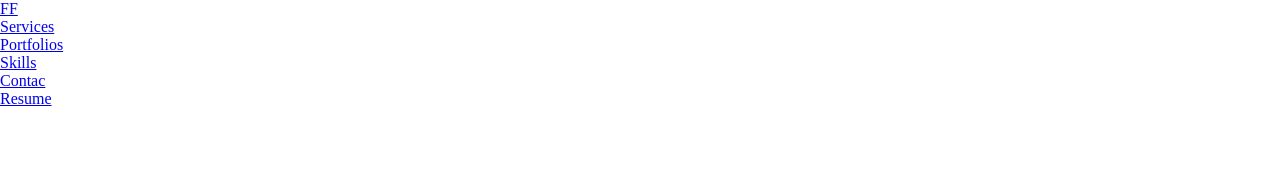
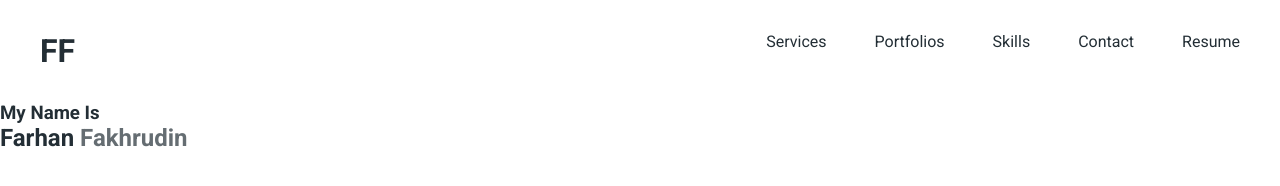
Before and after one commit to farhanfar24/farhanfakhrudin, a plain HTML site: page index.html in a window 1280 px wide. Drawn offline with Linux system fonts and the light colour scheme.

Commit message:
header hero

```diff
--- a/index.html
+++ b/index.html
@@ -13,7 +13,7 @@
 
     <!-- header -->
     <header>
-        <div class="class-container">
+        <div class="main-container">
             <div class="nav">
                 <div class="logo">
                     <a href="#">FF</a>
@@ -24,7 +24,7 @@
                         <li><a href="#services">Services</a></li>
                         <li><a href="#portfolio">Portfolios</a></li>
                         <li><a href="#skill">Skills</a></li>
-                        <li><a href="#contact">Contac</a></li>
+                        <li><a href="#contact">Contact</a></li>
                         <li><a href="resume.pdf" target="_blank">Resume</a></li>
                     </ul>
                 </nav>
@@ -38,6 +38,20 @@
                 <!-- burger -->
             </div>
         </div>
+
+        <!-- hero -->
+         <section id="hero">
+            <div class="hero-left">
+
+            </div>
+            <div class="hero-right">
+                <h3 class="pre-title">My Name Is</h3>
+                <h1 class="hero-name">Farhan <span>Fakhrudin</span></h1>
+                <p>
+
+                </p>
+            </div>
+         </section>
     </header>
     <!-- end of header -->
 
--- a/style/style.css
+++ b/style/style.css
@@ -1,5 +1,115 @@
+@import url("https://fonts.googleapis.com/css2?family=Roboto:wght@300;400;500;700;900&display=swap");
+
+:root {
+  --primaryTextColor: #232e35; /* Untuk title atau judul */
+  --secondaryTextColor: #656d72; /* Untuk text biasa seperti paragraph contohnya */
+
+  --borderColor: #f1f1f1;
+  --lineColor: #d9d9d9; /* untuk line di pre-title */
+
+  --primaryBackgroundColor: #fff;
+  --secondaryBackgroundColor: #fbfbfb;
+  --thirdBackgroundColor: #f5f3fe;
+
+  --primaryIconColor: #7e74f1;
+  --primaryIconColorHover: #5d51e8;
+
+  --sectionPadding: 6rem 0;
+
+  --itemBorderRadius: 0.7rem;
+}
+
 * {
-    margin: 0;
-    padding: 0;
-    box-sizing: border-box;
+  margin: 0;
+  padding: 0;
+  box-sizing: border-box;
+}
+
+body {
+  font-family: "Roboto", sans-serif;
+}
+
+h1,h2,h3,h4,h5,h6,strong {
+  color: var(--primaryTextColor);
+}
+
+p {
+  font-size: 1rem;
+  line-height: 1.9rem;
+}
+
+p,span,label,input,textarea,li {
+  color: var(--secondaryTextColor);
+}
+
+a {
+  text-decoration: none;
+}
+
+.main-container {
+  width: 1200px;
+  margin: 0 auto;
+}
+
+/* media 1200 */
+@media screen and (max-width: 1200px) {
+  .main-container {
+    width: 90%;
   }
+}
+
+/* buttos */
+
+
+
+/* logo and navigation menu */
+.nav {
+  display: flex;
+  justify-content: space-between;
+  padding: 2rem 0;
+}
+
+.nav ul {
+list-style: none;
+display: flex;
+gap: 3rem;
+}
+
+.logo {
+  display: flex;
+  align-items: center;
+  font-weight: 700;
+  font-size: 2rem;
+}
+
+.logo a {
+  color: var(--primaryTextColor)
+}
+
+nav ul li {
+  display: flex;
+  align-items: center;
+}
+
+
+nav ul li a {
+ color: var(--primaryTextColor)
+}
+
+/* burger */
+.burger div {
+  width: 25px;
+  height: 2px;
+  background-color: #000;
+  margin: 7px;
+  transition: all .3s;
+  z-index: 99;
+}
+
+.burger {
+  display: none;
+  z-index: 99;
+  position: fixed;
+  top: 33px;
+  right: 35px;
+}
```
